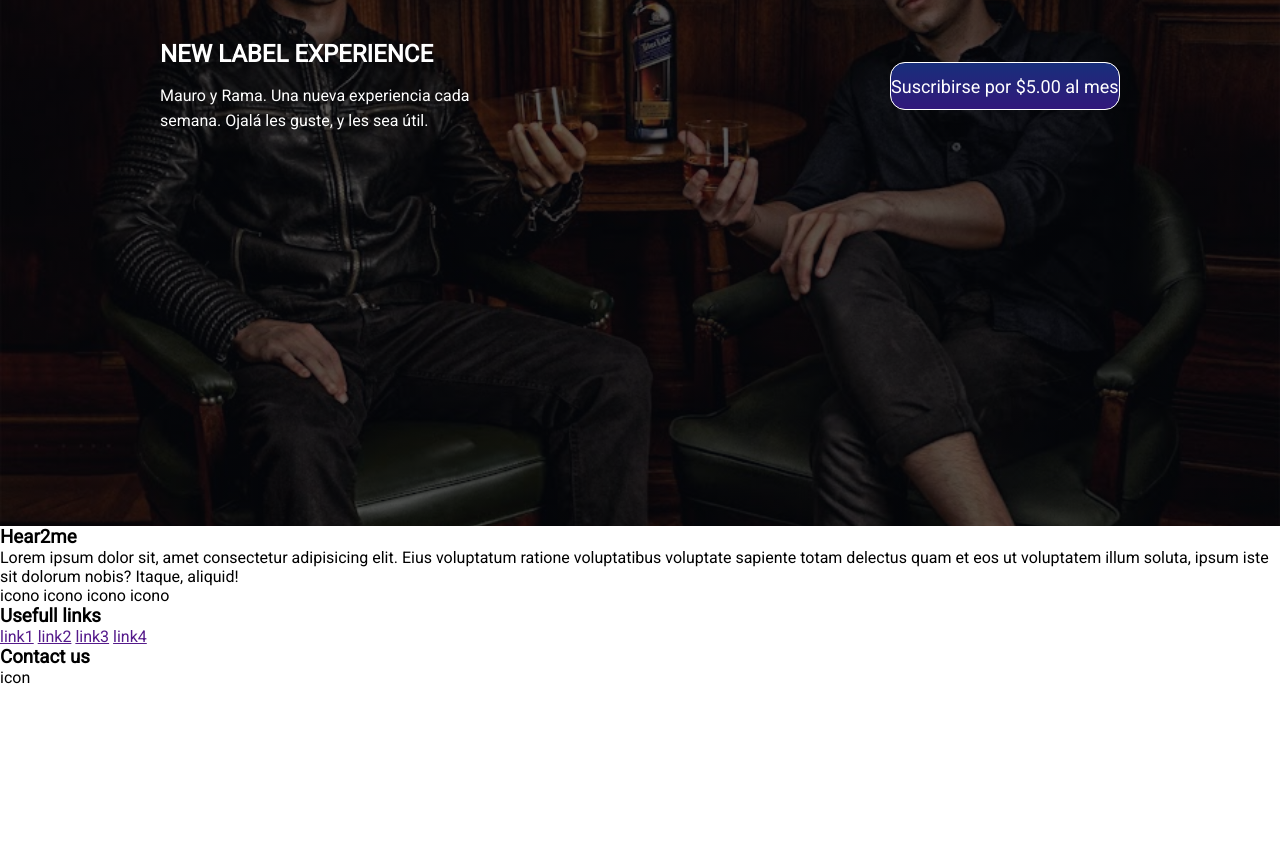
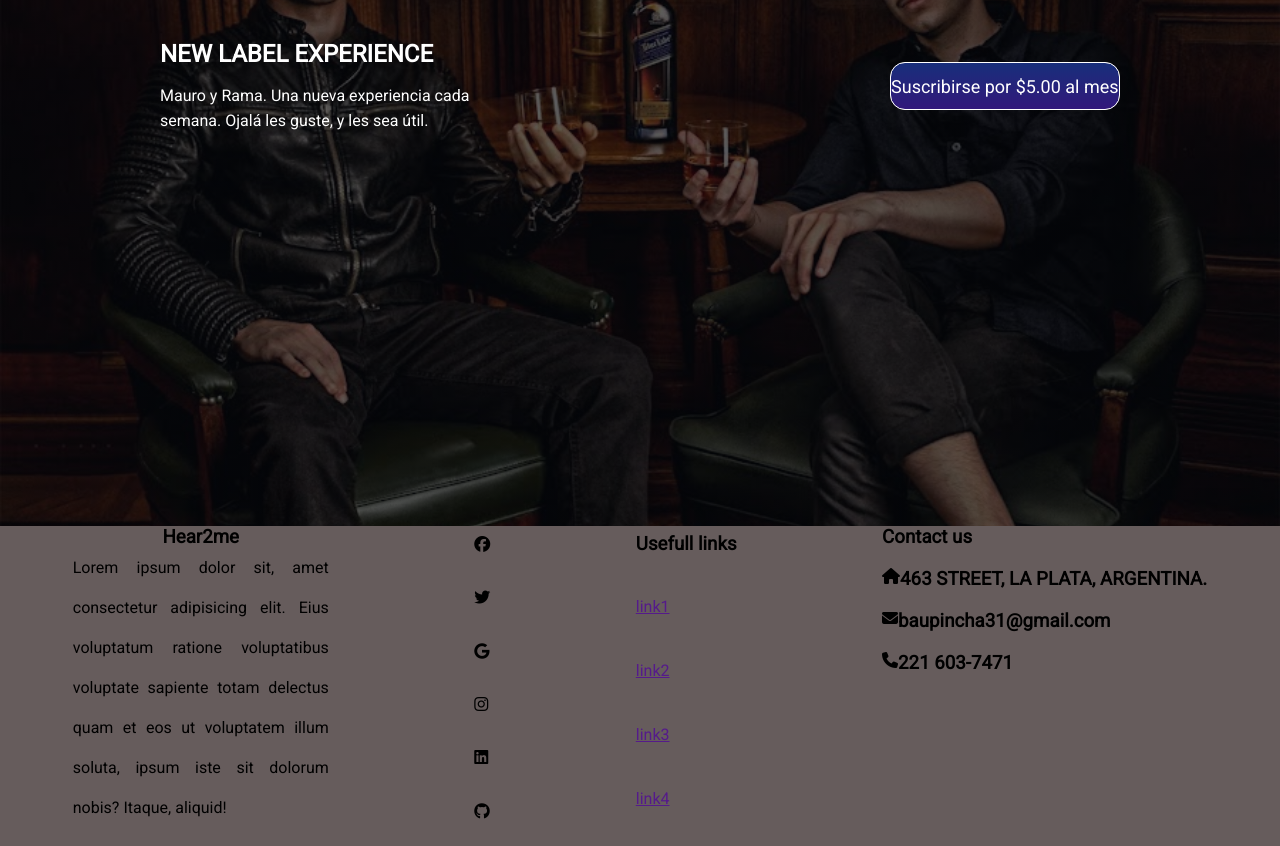
Before and after one commit to bautista-calvo/proyecto-hear2me, a plain HTML site: page index.html in a window 1280 px wide. Shown: the part 334-1180 px from the top of the page. Before the commit the page ends 1021 px from the top, so only its background shows below. Drawn offline with Linux system fonts and the light colour scheme.

Commit message:
proyecto finalizado

```diff
--- a/index.html
+++ b/index.html
@@ -35,26 +35,40 @@
       </section>
     </main>
     <footer>
-      <div>
-        <h3>Hear2me</h3>
-        <p>Lorem ipsum dolor sit, amet consectetur adipisicing elit. Eius voluptatum ratione voluptatibus voluptate sapiente totam delectus quam et eos ut voluptatem illum soluta, ipsum iste sit dolorum nobis? Itaque, aliquid!</p>
+      <div class="containerfooterhear2me">
+        <h3 class="h3hear2mefooter">Hear2me</h3>
+        <p class="phear2mefooter">Lorem ipsum dolor sit, amet consectetur adipisicing elit. Eius voluptatum ratione voluptatibus voluptate sapiente totam delectus quam et eos ut voluptatem illum soluta, ipsum iste sit dolorum nobis? Itaque, aliquid!</p>
       </div>
-      <div>
-        icono
-        icono
-        icono
-        icono
+      <div class="footericonos">
+        <i class="fa-brands fa-facebook"><a href="https://www.facebook.com/BautiEdeL.P/"></a></i>
+        <i class="fa-brands fa-twitter"><a href="https://twitter.com/frasesboselli"></a></i>
+        <i class="fa-brands fa-google"><a href="baupincha31@gmail.com
+          "></a></i>
+        <i class="fa-brands fa-instagram"><a href="https://www.instagram.com/bautistacalvo/?hl=es-la"></a></i>
+        <i class="fa-brands fa-linkedin"><a href="https://www.linkedin.com/in/bautista-calvo-737978242/"></a></i>
+        <i class="fa-brands fa-github"><a href="https://github.com/bautista-calvo"></a></i>
       </div>
-      <div>
-        <h3>Usefull links</h3>
-        <a href="">link1</a>
-        <a href="">link2</a>
-        <a href="">link3</a>
-        <a href="">link4</a>
+      <div class="divusefulllinks">
+        <h3 class="usefulllinks">Usefull links</h3>
+        <a href="" class="usefulllinks">link1</a>
+        <a href="" class="usefulllinks">link2</a>
+        <a href="" class="usefulllinks">link3</a>
+        <a href="" class="usefulllinks">link4</a>
       </div>
-      <div>
+      <div class="containercontactus">
         <h3>Contact us</h3>
-        icon
+        <div class="contentcontactus">
+          <i class="fa-solid fa-house"></i>
+          <h3>463 STREET, LA PLATA, ARGENTINA.</h3>
+        </div>
+        <div class="contentcontactus">
+          <i class="fa-solid fa-envelope"></i>
+          <h3>baupincha31@gmail.com</h3>
+        </div>
+        <div class="contentcontactus">
+          <i class="fa-solid fa-phone"></i>
+          <h3>221 603-7471</h3>
+        </div>
       </div>
     </footer>
     <script src="app.js"></script>
--- a/style.css
+++ b/style.css
@@ -104,6 +104,7 @@ section{
     color: white;
     border: 1px solid white;
     border-radius: 15px;
+    cursor: pointer;
 }
 
 :hover.suscribirse{
@@ -111,3 +112,55 @@ section{
     color: white;
     border: 2px solid blue;
 }
+
+
+footer{
+    background-color: rgb(102, 92, 92);
+    display: flex;
+    width: 100%;
+    height: 40vh;
+    justify-content: space-around;
+}
+
+.containerfooterhear2me{
+    width: 20vw;
+}
+
+.h3hear2mefooter{
+    text-align: center;
+}
+
+.phear2mefooter{
+    text-align:justify;
+    line-height: 40px;
+}
+
+.footericonos{
+    display: flex;
+    flex-direction: column;
+}
+
+.fa-brands{
+    height: 10vh;
+    padding: 10px 0;
+}
+
+.divusefulllinks{
+    display: flex;
+    flex-direction: column;
+}
+
+.usefulllinks{
+    height: 10vh;
+    padding: 7px 0;
+}
+
+.containercontactus{
+    display: flex;
+    flex-direction: column;
+}
+
+.contentcontactus{
+    display: flex;
+    padding-top: 20px;
+}
```
